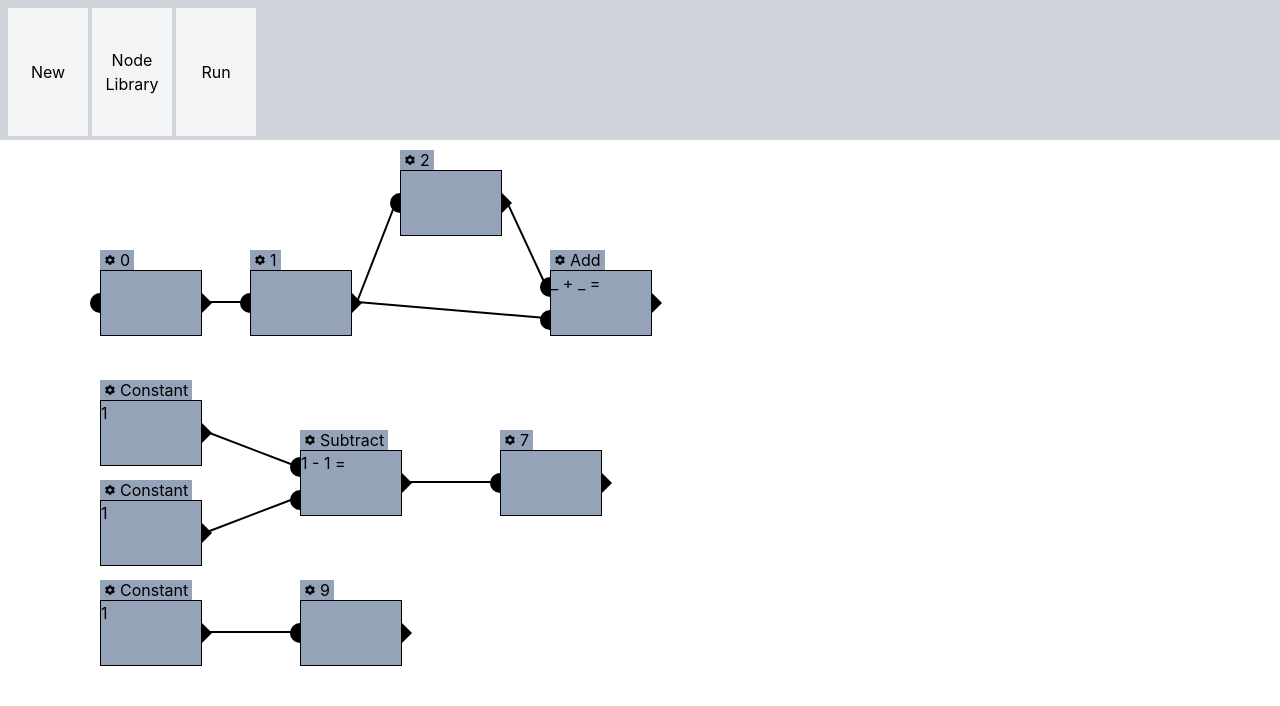
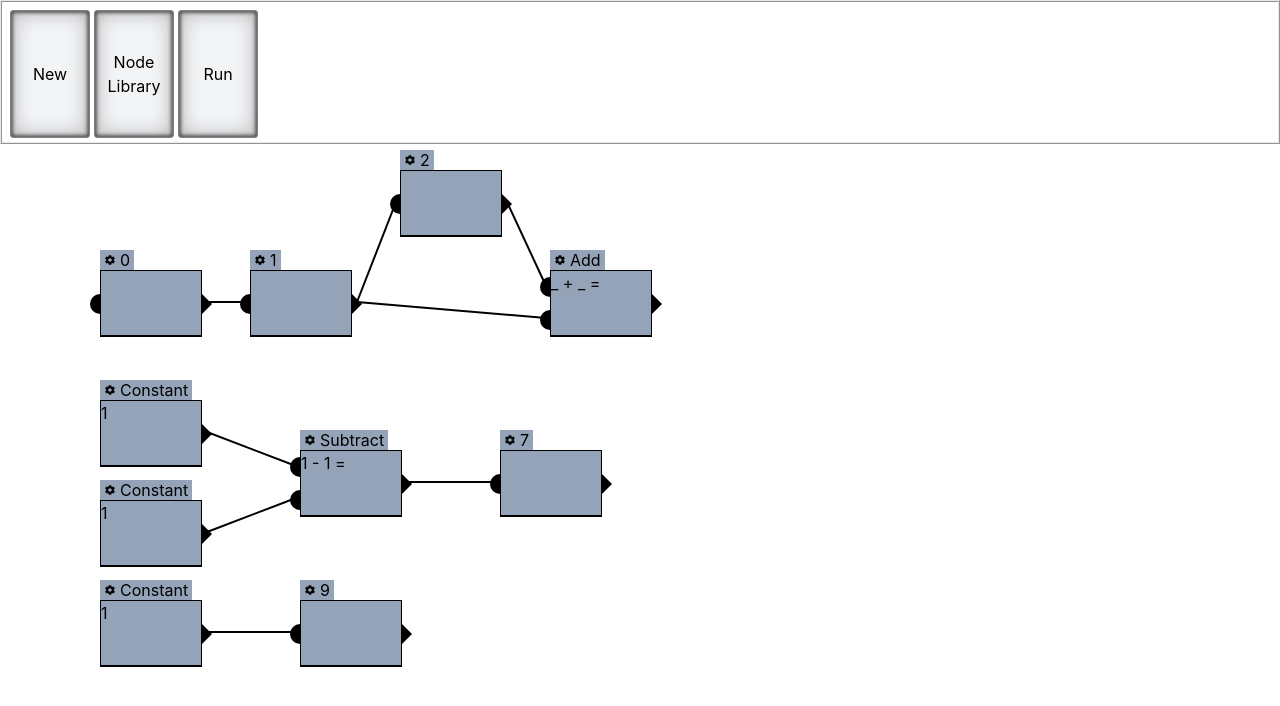
Before and after one commit to brunomariz/node-controller, a React (Create React App) app: page / in a window 1280 px wide. Shown: the top 706 px of the page. Built offline with nearby package versions, Linux system fonts and the light colour scheme.

Commit message:
style: unify window and button styles

```diff
--- a/src/components/Library/LibraryScreen/LibraryScreen.tsx
+++ b/src/components/Library/LibraryScreen/LibraryScreen.tsx
@@ -20,10 +20,7 @@ function LibraryScreen({}: Props) {
         initialPosition={{ x: 200, y: 200 }}
         onDrag={(e, position) => {}}
       >
-        <div
-          style={{ borderStyle: "ridge" }}
-          className="bg-white h-[320px] w-[480px] border-2 overflow-scroll"
-        >
+        <div className="window-container h-[320px] w-[480px] overflow-scroll">
           <LibraryScreenTopbar></LibraryScreenTopbar>
           <div className="">
             <PreventDrag>
--- a/src/components/Nodes/BaseNode/BaseNode.tsx
+++ b/src/components/Nodes/BaseNode/BaseNode.tsx
@@ -61,7 +61,7 @@ function BaseNode({
     >
       <div
         style={{
-          padding: focus ? "2px" : "1px",
+          padding: focus ? "2px" : "1px 1px 2px 1px",
           backgroundColor: focus ? "#a13355" : "black",
         }}
         className={"relative"}
--- a/src/components/ToolbarLayout/Toolbar.tsx
+++ b/src/components/ToolbarLayout/Toolbar.tsx
@@ -9,7 +9,7 @@ type Props = {};
 function Toolbar({}: Props) {
   const dispatch = useAppDispatch();
   return (
-    <div className="w-full bg-gray-300 z-[11] p-1 pt-2 flex items-end fixed top-0 left-0">
+    <div className="window-container w-full z-[11] p-1 pt-2 flex items-end fixed top-0 left-0">
       <ToolbarButton
         onClick={() => {
           dispatch(clearNodes());
--- a/src/components/ToolbarLayout/ToolbarButton.tsx
+++ b/src/components/ToolbarLayout/ToolbarButton.tsx
@@ -16,7 +16,7 @@ function ToolbarButton({ label, large = false, onClick }: Props) {
               onClick(e);
             }
           }}
-          className="ml-1 h-32 w-20 bg-gray-100 hover:bg-gray-200"
+          className="button-3d ml-1 h-32 w-20 "
         >
           {label}
         </button>
--- a/src/index.css
+++ b/src/index.css
@@ -11,3 +11,17 @@ body {
   -webkit-font-smoothing: antialiased;
   -moz-osx-font-smoothing: grayscale;
 }
+
+@layer components {
+  .window-container {
+    @apply bg-white border-2;
+    border-style: ridge;
+  }
+
+  .button-3d {
+    @apply bg-gray-100 hover:bg-gray-200;
+    box-shadow: 0px 0px 2px 0px white inset, 0px 0px 10px 0px #fff5 inset,
+      0px 0px 4px 2px #000 inset, 0px 0px 20px 3px #0004 inset;
+    border-radius: 4px;
+  }
+}
```
